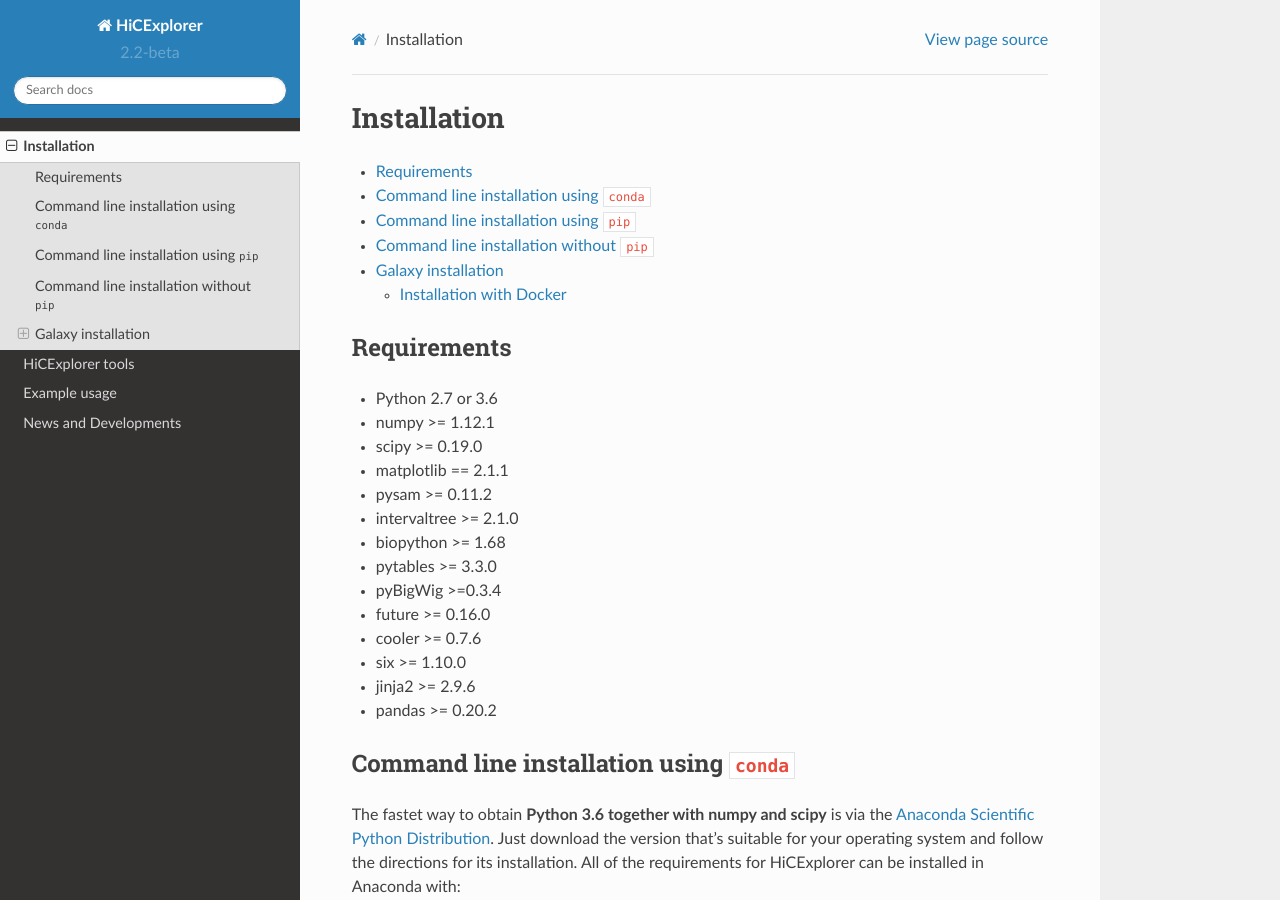
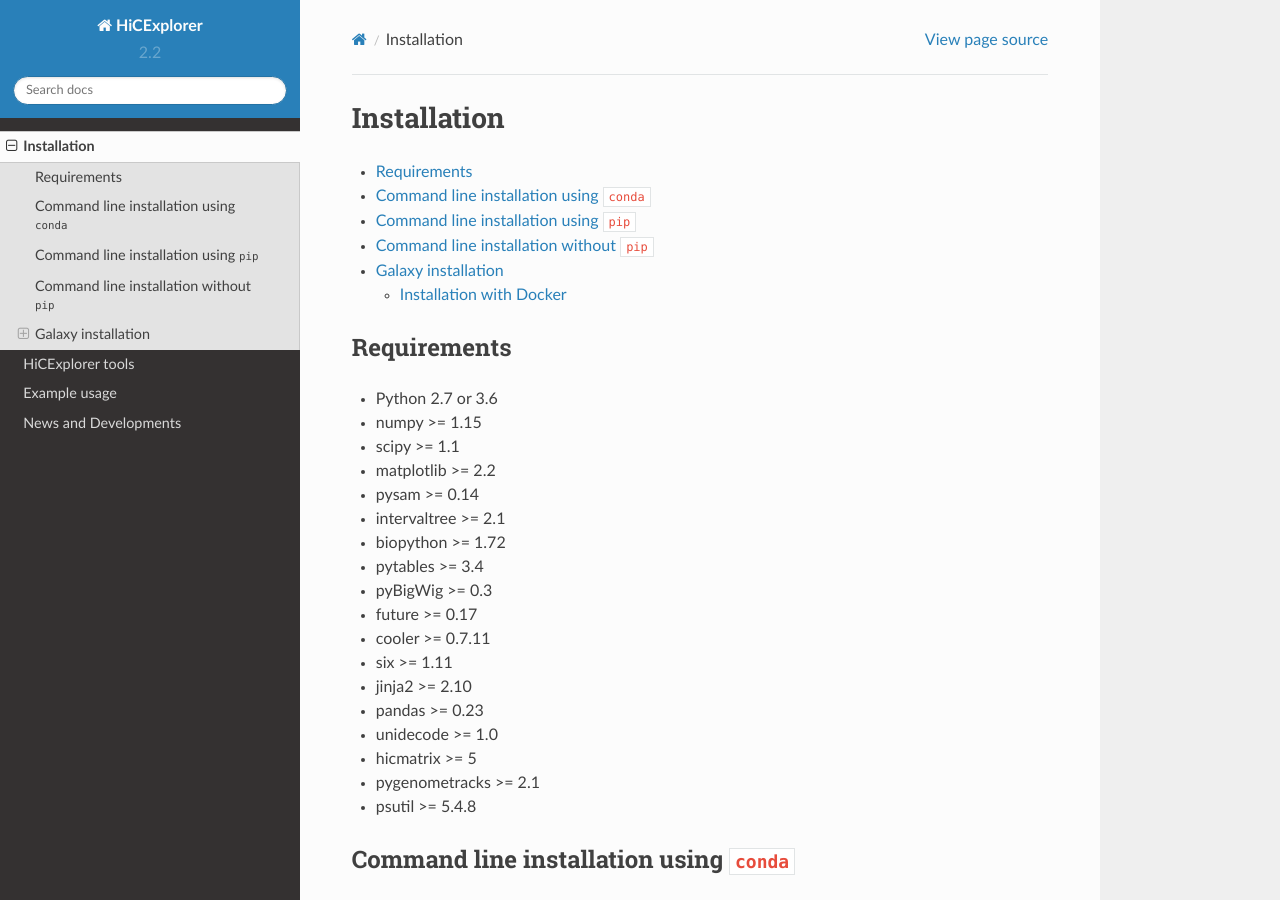
Before and after one commit to deeptools/HiCExplorer, a Sphinx documentation site: the page built from docs/content/installation.rst, in a window 1280 px wide and 900 px high. Built offline with Sphinx 7.4.7 and the Read the Docs theme 2.0.0, drawn with Linux system fonts in a browser that asks for light colours.

Commit message:
Adding documentation, set version to 2.2, set log level to INFO

```diff
--- a/docs/content/installation.rst
+++ b/docs/content/installation.rst
@@ -8,19 +8,23 @@
 -------------
 
 * Python 2.7 or 3.6
-* numpy >= 1.12.1
-* scipy >= 0.19.0
-* matplotlib == 2.1.1
-* pysam >= 0.11.2
-* intervaltree >= 2.1.0
-* biopython >= 1.68
-* pytables >= 3.3.0
-* pyBigWig >=0.3.4
-* future >= 0.16.0
-* cooler >= 0.7.6
-* six >= 1.10.0
-* jinja2 >= 2.9.6
-* pandas >= 0.20.2
+* numpy >= 1.15
+* scipy >= 1.1
+* matplotlib >= 2.2
+* pysam >= 0.14
+* intervaltree >= 2.1
+* biopython >= 1.72
+* pytables >= 3.4
+* pyBigWig >= 0.3
+* future >= 0.17
+* cooler >= 0.7.11
+* six >= 1.11
+* jinja2 >= 2.10
+* pandas >= 0.23
+* unidecode >= 1.0
+* hicmatrix >= 5
+* pygenometracks >= 2.1
+* psutil >= 5.4.8
 
 Command line installation using ``conda``
 -----------------------------------------
--- a/hicexplorer/__init__.py
+++ b/hicexplorer/__init__.py
@@ -1,5 +1,5 @@
 import logging
-logging.basicConfig(level=logging.DEBUG)
+logging.basicConfig(level=logging.INFO)
 import warnings
 import sys
 
--- a/hicexplorer/_version.py
+++ b/hicexplorer/_version.py
@@ -2,4 +2,4 @@
 # This file is originally generated from Git information by running 'setup.py
 # version'. Distribution tarballs contain a pre-generated copy of this file.
 
-__version__ = '2.2-beta'
+__version__ = '2.2'
```
Also changed, not shown: docs/content/News.rst (+64 -0 lines), docs/content/list-of-tools.rst (+9 -1 lines), docs/content/tools/hicAdjustMatrix.rst (added, +8 -0 lines), docs/content/tools/hicAverageRegions.rst (added, +8 -0 lines), docs/content/tools/hicConvertFormat.rst (added, +8 -0 lines), docs/content/tools/hicExport.rst (deleted, +0 -8 lines), docs/content/tools/hicNormalize.rst (added, +8 -0 lines), docs/content/tools/hicPlotAverageRegions.rst (added, +8 -0 lines).
